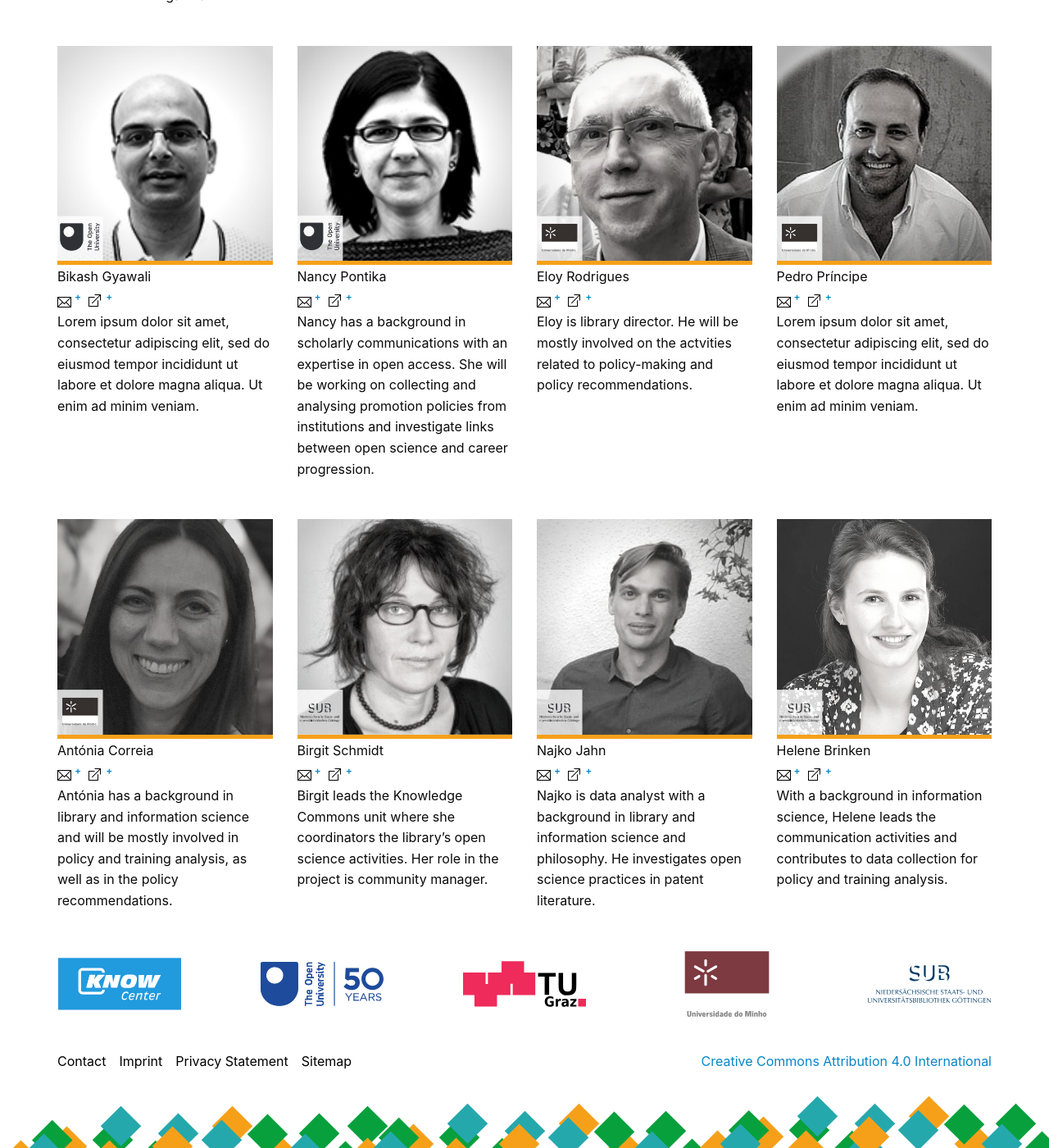
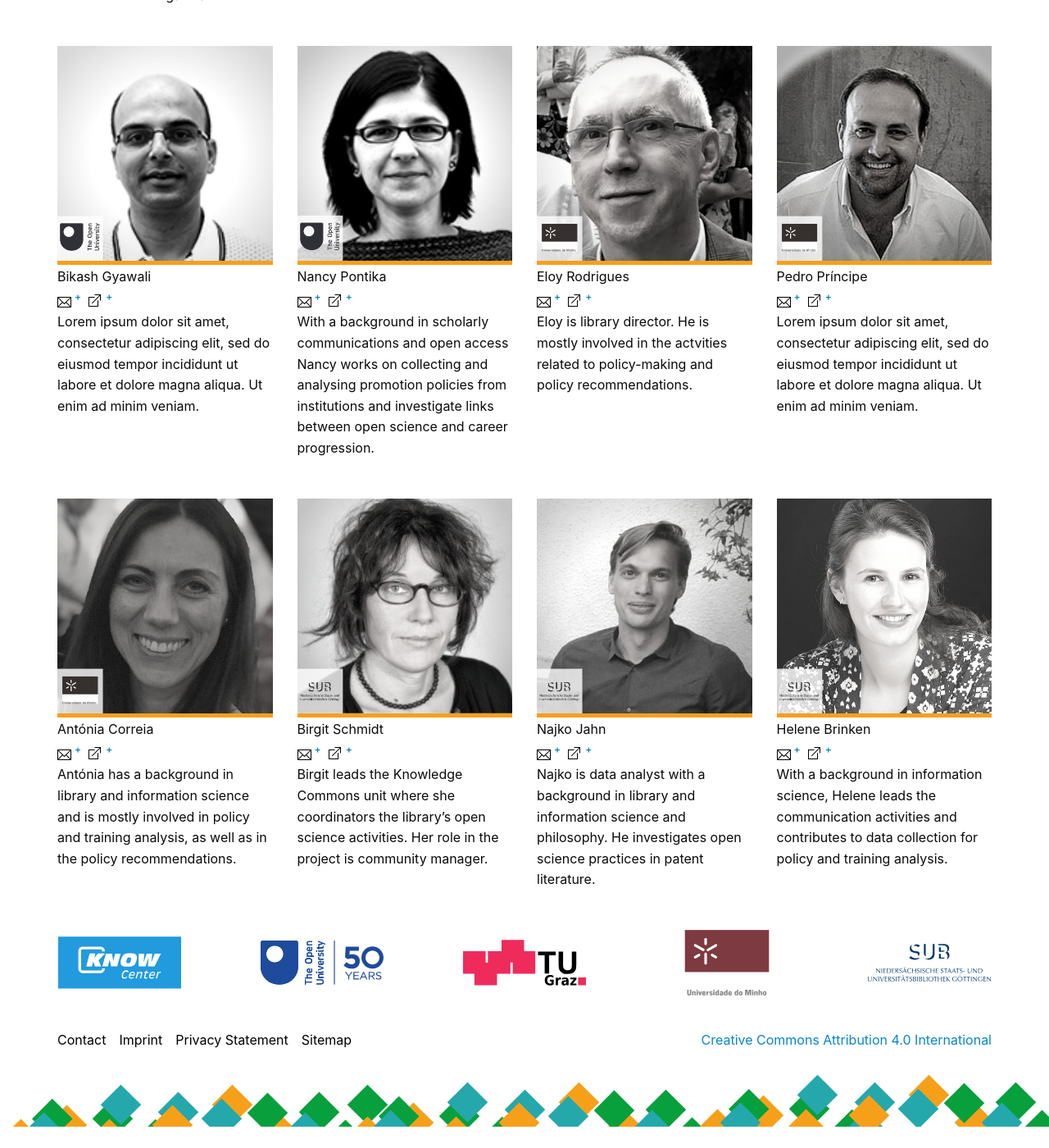
Before and after one commit to subugoe/on-merrit-website, a Jekyll site: the page built from pages/about/team.md, in a window 1280 px wide and 1400 px high, scrolled down 1503 px. Shown: the whole window at 82% size. Built offline with Jekyll 4.4.1, drawn with Linux system fonts in a browser that asks for light colours; nearby versions of some CDN libraries; comment, search, counter and statistics services are not loaded; after the commit the page ends 2877 px from its top, so only the background shows below that; some of the changed text lies outside the part shown.

Commit message:
Update people.yml

```diff
--- a/_data/people.yml
+++ b/_data/people.yml
@@ -3,7 +3,7 @@
     en:
       - https://twitter.com/tonyR_H
   mail: tross@know-center.at
-  text: Tony is an information scientist with a background in philosophy. He is project coordinator (PI) and will contribute across the whole project.
+  text: Tony is an information scientist with a background in philosophy. He is project coordinator (PI) and contributes across the whole project.
 
 - name: Hannah Metzler
   urls:
@@ -17,7 +17,7 @@
     en:
       - https://twitter.com/afessl
   mail: afessl@know-center.at
-  text: Angela has a background in computer science. As work package and task leader in the project  she will investigate the uptake of open data and science in industry.
+  text: Angela has a background in computer science. As work package and task leader in the project she investigates the uptake of open data and science in industry.
 
 - name: Ilire Hasani-Mavriqi
   urls:
@@ -67,14 +67,14 @@
     en:
       - https://twitter.com/nancypontika
   mail: Nancy.Pontika@open.ac.uk
-  text: Nancy has a background in scholarly communications with an expertise in open access. She will be working on collecting and analysing promotion policies from institutions and investigate links between open science and career progression.
+  text: With a background in scholarly communications and open access Nancy works on collecting and analysing promotion policies from institutions and investigate links between open science and career progression.
 
 - name: Eloy Rodrigues
   urls:
     en:
       - https://twitter.com/cibertecario02
   mail: eloy@sdum.uminho.pt
-  text: Eloy is library director. He will be mostly involved on the actvities related to policy-making and policy recommendations.
+  text: Eloy is library director. He is mostly involved in the actvities related to policy-making and policy recommendations.
 - name: Pedro Príncipe
   urls:
     en:
@@ -87,7 +87,7 @@
     en:
       - https://twitter.com/antoniamcorreia
   mail: antoniacorreia@sdum.uminho.pt
-  text: Antónia has a background in library and  information science and will be mostly involved in policy and training analysis, as well as in the policy recommendations.
+  text: Antónia has a background in library and  information science and is mostly involved in policy and training analysis, as well as in the policy recommendations.
 
 - name: Birgit Schmidt
   urls:
```
